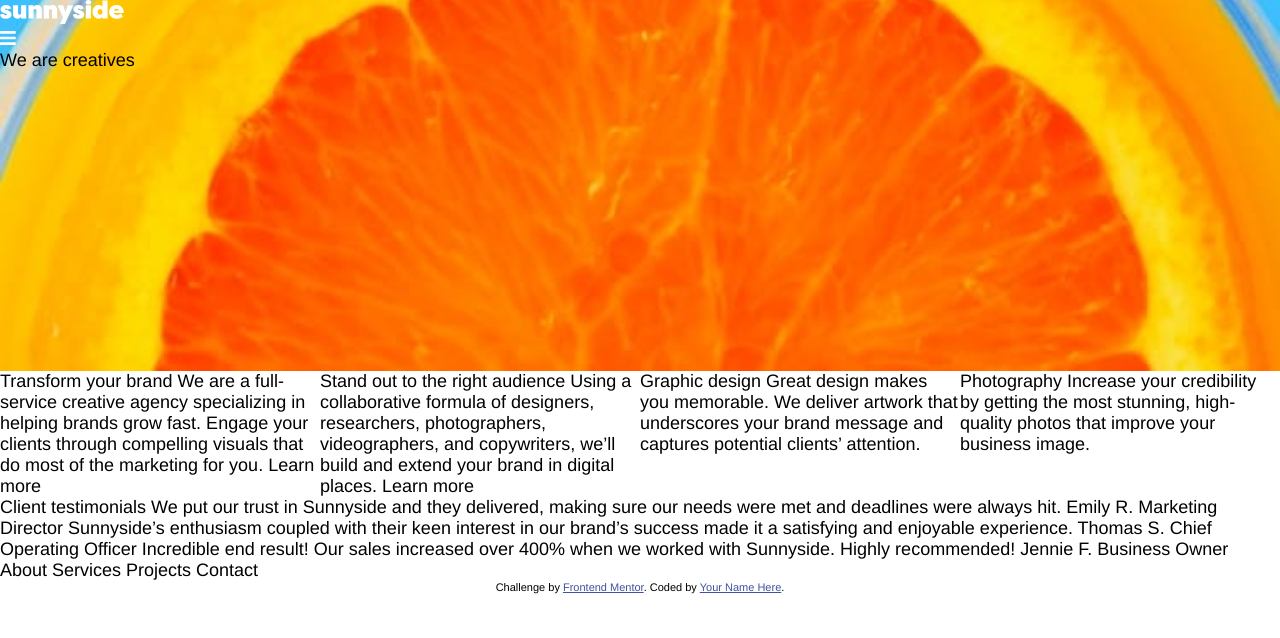
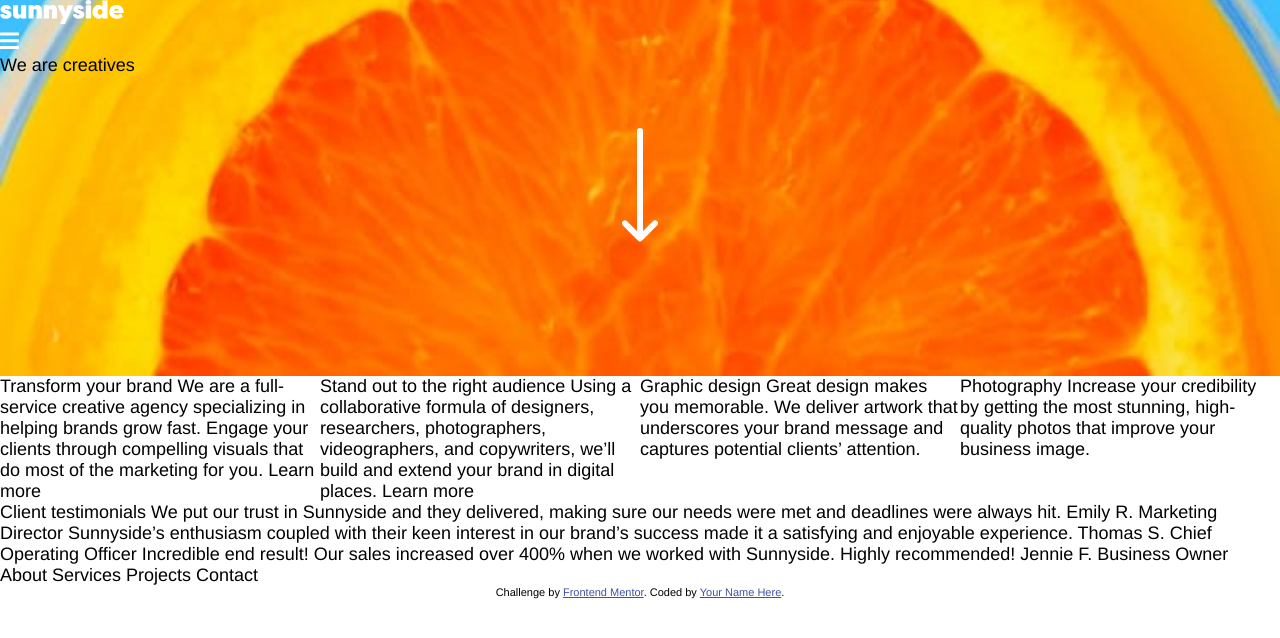
Before and after one commit to ittybe/summerside-agency, a website built with webpack: page src/index.html in a window 1280 px wide. Built offline with nearby package versions, Linux system fonts and the light colour scheme.

Commit message:
center arrow in orange with absolute positioning

```diff
--- a/src/index.html
+++ b/src/index.html
@@ -55,6 +55,7 @@
       <div class="bottom-header">
         We are creatives
       </div>
+      <img class="arrow-down" src="./assets/icon-arrow-down.svg" alt="">
     </div>
     <div class="sections-wrapper">
       <div class="section-wrapper">
--- a/src/mobile-styles.css
+++ b/src/mobile-styles.css
@@ -21,13 +21,22 @@ body {
     background-repeat: no-repeat;
 
     padding-bottom: 300px;
-
+    position: relative;
 }
 
+.arrow-down {
+    position: absolute;
+    bottom: 134px;
+    margin-left: auto;
+    margin-right: auto;
+    left: 0;
+    right: 0;
+}
 .menu-bar {
     display: none;
 }
 
 .menu-sign {
     color: white;
+    font-size: larger;
 }
```
